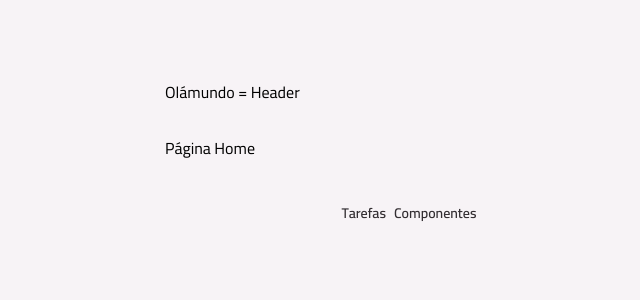
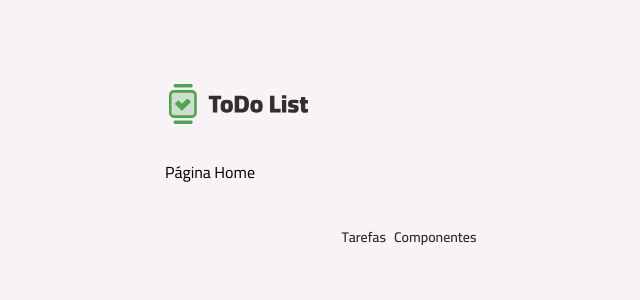
Before and after one commit to pfrancaneto/todo, a React (Vite) app: page / in a window 1280 px wide. Shown: the top 300 px of the page, without its empty margins (231-871 px from the left). Built offline with nearby package versions, Linux system fonts and the light colour scheme.

Commit message:
criando componente Header

```diff
--- /dev/null
+++ b/src/core-components/Header.tsx
@@ -0,0 +1,10 @@
+import Container from '../components/Container';
+import Logo from '../assets/images/Logo.svg?react';
+
+export default function Header() {
+  return (
+    <Container className="mt-8 md:mt-20" as="header">
+      <Logo className="h-9 md:h-12" />
+    </Container>
+  );
+}
--- a/src/pages/LayoutMain.tsx
+++ b/src/pages/LayoutMain.tsx
@@ -1,13 +1,11 @@
 import { NavLink, Outlet } from 'react-router';
-import Container from '../components/Container';
 import Text from '../components/Text';
+import Header from '../core-components/header';
 
 export default function LayoutMain() {
   return (
     <>
-      <Container className="mt-8 md:mt-20" as="header">
-        Olámundo = Header
-      </Container>
+      <Header />
       <main className="mt-4 md:mt-8">
         <Outlet />
       </main>
```
